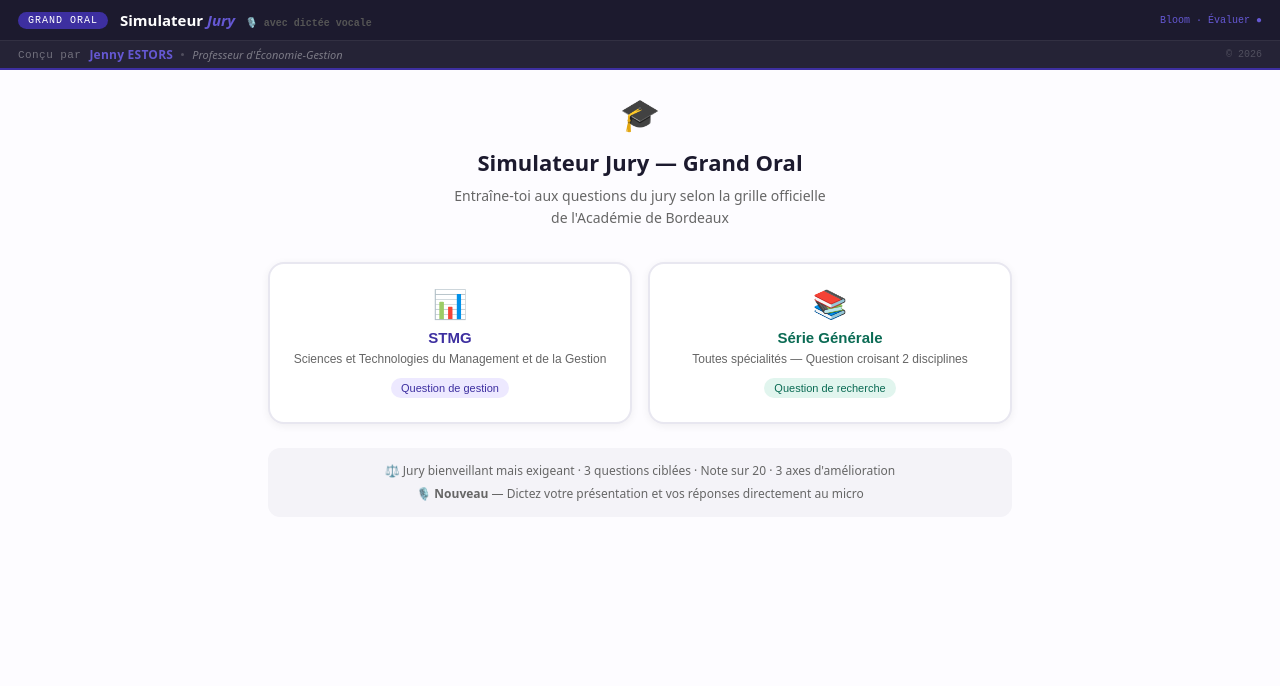
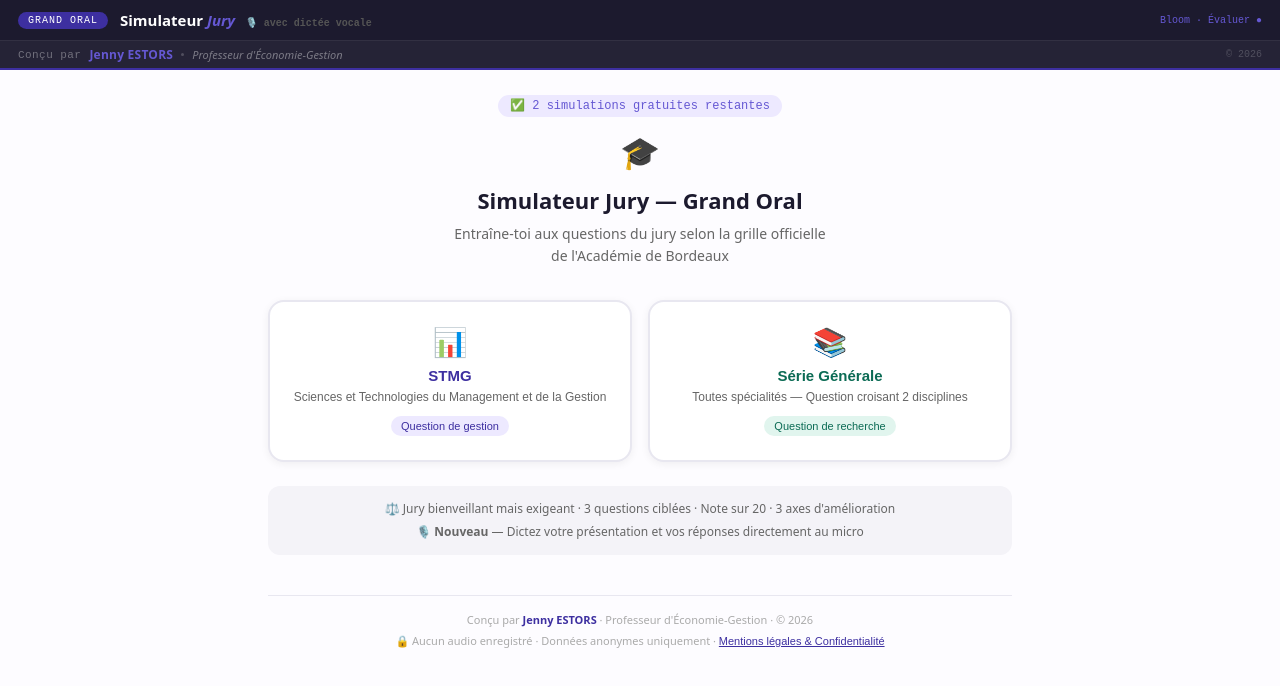
Before and after one commit to Jestors/grand-oral-jury, a Next.js app: page / in a window 1280 px wide. Shown: the top 686 px of the page. Built offline with nearby package versions, Linux system fonts and the light colour scheme.

Commit message:
Update index.js

```diff
--- a/pages/index.js
+++ b/pages/index.js
@@ -878,10 +878,22 @@ export default function Home() {
     </div>
 
     <div style={{maxWidth:780,margin:"0 auto",padding:"22px 18px 60px"}}>
-      {screen==="choix"   && <ChoixFiliere onChoix={f=>{setFiliere(f);setScreen("setup");}}/>}
+      {screen==="choix"   && (
+        <>
+          <div style={{textAlign:"center",marginBottom:16}}>
+            <span style={{fontSize:12,color:paidCredits>0?"#0B6B54":"#6558D3",background:paidCredits>0?"#E1F5EE":"#EDE9FF",padding:"4px 12px",borderRadius:99,fontFamily:"monospace"}}>
+              {paidCredits > 0 ? `⭐ ${paidCredits} simulations restantes` : simCount >= FREE_LIMIT ? "✅ Essai gratuit terminé" : `✅ ${FREE_LIMIT - simCount} simulation${FREE_LIMIT - simCount > 1 ? "s" : ""} gratuite${FREE_LIMIT - simCount > 1 ? "s" : ""} restante${FREE_LIMIT - simCount > 1 ? "s" : ""}`}
+            </span>
+          </div>
+          <ChoixFiliere onChoix={f=>{setFiliere(f);setScreen("setup");}}/>
+        </>
+      )}
       {screen==="setup"   && filiere==="stmg"    && <SetupSTMG    onStart={(q,t,lvl)=>handleStart(q,t,"","",buildPromptSTMG(q,t,lvl),lvl)} onBack={()=>setScreen("choix")}/>}
       {screen==="setup"   && filiere==="general" && <SetupGeneral onStart={(q,t,s1,s2,lvl)=>handleStart(q,t,s1,s2,buildPromptGeneral(q,t,s1,s2,lvl),lvl)} onBack={()=>setScreen("choix")}/>}
       {screen==="chat"    && <ChatScreen system={system} question={question} filiere={filiere} spe1={spe1} spe2={spe2} onRestart={restart}/>}
+      {screen==="payment" && <PaymentWall onBack={()=>setScreen("choix")} onSuccess={()=>setScreen("choix")}/>}
+      {screen==="legal"   && <LegalPage onBack={backFromLegal}/>}
+      {screen!=="legal"  && <Footer onLegal={goLegal}/>}
     </div>
   </>;
 }
```
